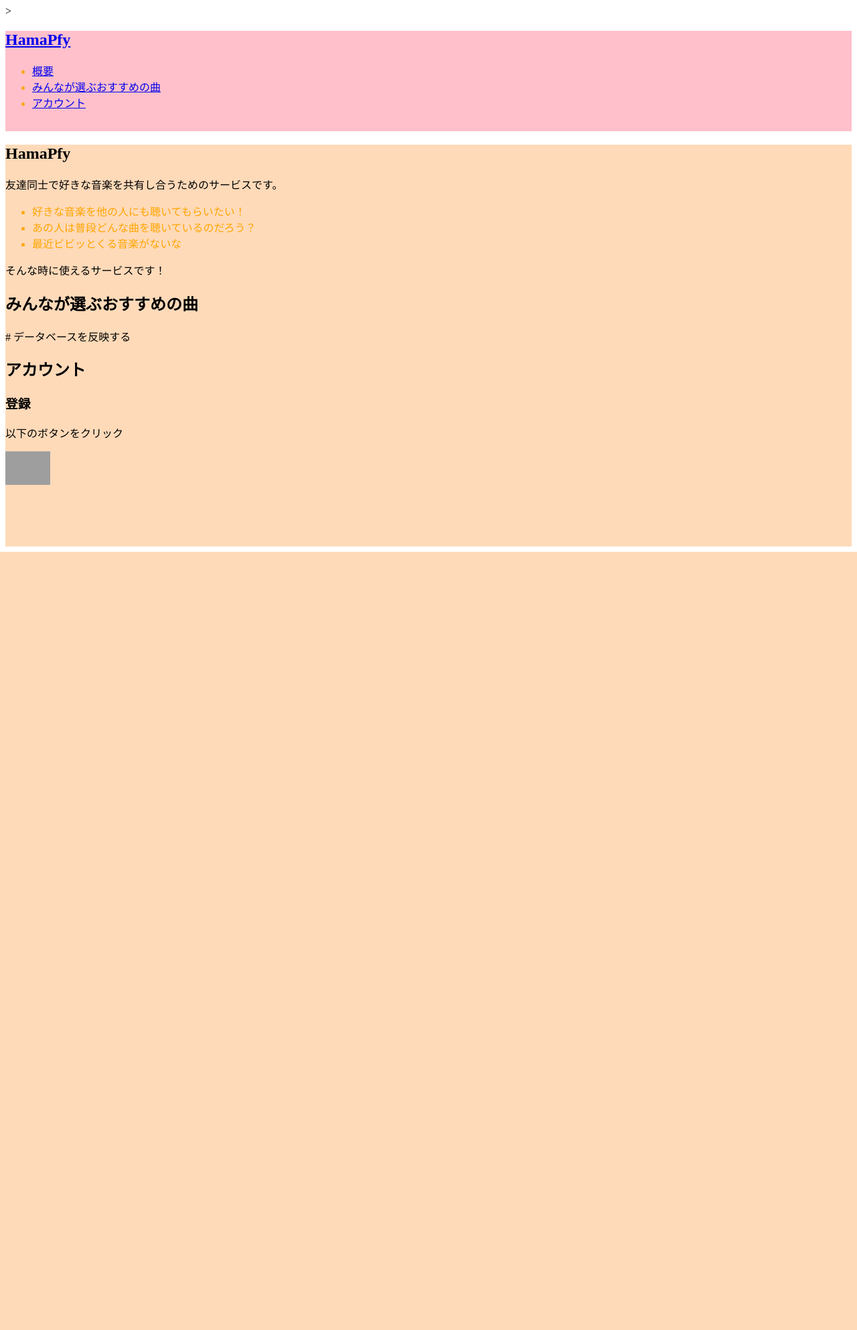
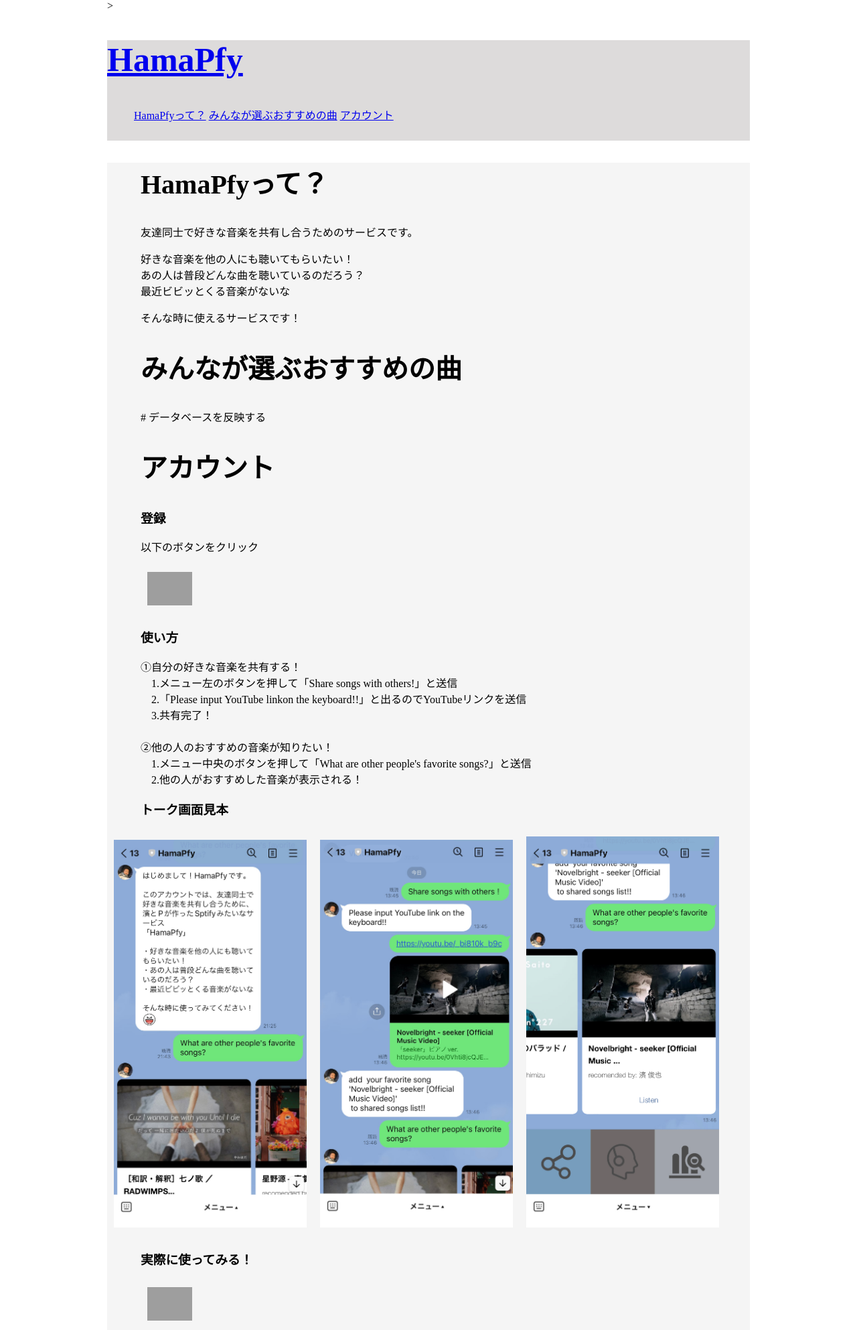
Before and after one commit to Hayato-7812/Line_chatbot, a Flask app: template templates/index.html in a window 1280 px wide. Shown: the whole page at 67% size. Before the commit the page ends 824 px from the top, so only its background shows below. Run offline with Flask 2, Linux system fonts and the light colour scheme; the template is opened without the code that fills it, so the values that code supplies are empty; grey boxes are pictures that could not be loaded.

Commit message:
トップページを作成

```diff
--- a/static/style.css
+++ b/static/style.css
@@ -1,23 +1,52 @@
+body {
+    width: 960px;
+    margin: auto;
+}
+
 .header {
-    background-color: pink;
+    background-color: rgb(221, 219, 219);
     height: 150px;
 }
 
+.logo {
+    font-size: 50px;
+}
+
+.header_list li {
+    display: inline;
+}
+
+
 .main {
-    background-color: peachpuff;
-    height: 600px;
+    background-color: whitesmoke;
+    text-indent: 50px;
+
+}
+
+h2 {
+    font-size: 40px;
+}
+
+.list_a {
+    list-style: none;
+    padding-left: 0px;
+}
+
+.resister_button {
+    height: 50px;
+    border: 0;
+    margin: 10px;
+    margin-left: 60px;
+}
+
+.talkimage {
+    width: 30%;
+    height: 30%;
+    margin: 10px;
+
 }
 
 .footer {
     background-color: antiquewhite;
     height: 270px;
 }
-
-li {
-    color: orange;
-}
-
-.resister_button {
-    font-size: 40px;
-    color: goldenrod;
-}
--- a/templates/index.html
+++ b/templates/index.html
@@ -14,11 +14,11 @@
     <section class="header">
         <header>
             <span> </span>
-            <h1 id="logo"><a href="#">HamaPfy</a></h1>
+            <h1 class="logo"><a href="#">HamaPfy</a></h1>
         </header>
         <nav id="nav">
-            <ul>
-                <li><a href="#one" class="active">概要</a></li>
+            <ul class="header_list">
+                <li><a href="#one" class="active">HamaPfyって？</a></li>
                 <li><a href="#two">みんなが選ぶおすすめの曲</a></li>
                 <li><a href="#three">アカウント</a></li>
             </ul>
@@ -35,10 +35,10 @@
             <section id="one">
                 <div class="container">
                     <header class="major">
-                        <h2>HamaPfy</h2>
+                        <h2>HamaPfyって？</h2>
                     </header>
                     <p>友達同士で好きな音楽を共有し合うためのサービスです。</p>
-                    <ul>
+                    <ul class="list_a">
                         <li>好きな音楽を他の人にも聴いてもらいたい！</li>
                         <li>あの人は普段どんな曲を聴いているのだろう？</li>
                         <li>最近ビビッとくる音楽がないな</li>
@@ -51,7 +51,7 @@
             <section id="two">
                 <div class="container">
                     <h2>みんなが選ぶおすすめの曲</h2>
-                    <!-- ここにデータベースを挿入したい -->
+                    <!-- ここにデータベースを挿入したい!! -->
                     <p># データベースを反映する</p>
                 </div>
             </section>
@@ -64,7 +64,27 @@
                     <h3>登録</h3>
                     <p>以下のボタンをクリック</p>
                     <a href="https://lin.ee/qvTQic8"><img src="https://scdn.line-apps.com/n/line_add_friends/btn/ja.png"
-                            alt="友だち追加" height="50" border="0"></a>
+                            alt="友だち追加" class="resister_button"></a>
+                    <h3>使い方</h3>
+                    <ul class="list_a">
+                        <li>①自分の好きな音楽を共有する！</li>
+                        <li>　1.メニュー左のボタンを押して「Share songs with others!」と送信</li>
+                        <li>　2.「Please input YouTube linkon the keyboard!!」と出るのでYouTubeリンクを送信</li>
+                        <li>　3.共有完了！</li>
+                        <li>　</li>
+                        <li>②他の人のおすすめの音楽が知りたい！</li>
+                        <li>　1.メニュー中央のボタンを押して「What are other people's favorite songs?」と送信</li>
+                        <li>　2.他の人がおすすめした音楽が表示される！</li>
+
+                    </ul>
+                    <h3>トーク画面見本</h3>
+                    <img src="../images/talkimage1.jpg" class="talkimage"><img src="../images/talkimage2.jpg"
+                        class="talkimage"><img src="../images/talkimage3.jpg" class="talkimage">
+
+                    <h3>実際に使ってみる！</h3>
+                    <a href="https://lin.ee/qvTQic8"><img src="https://scdn.line-apps.com/n/line_add_friends/btn/ja.png"
+                            alt="友だち追加" class="resister_button"></a>
+
 
 
 
```
Also changed, not shown: images/talkimage1.jpg (added), images/talkimage2.jpg (added), images/talkimage3.jpg (added).
